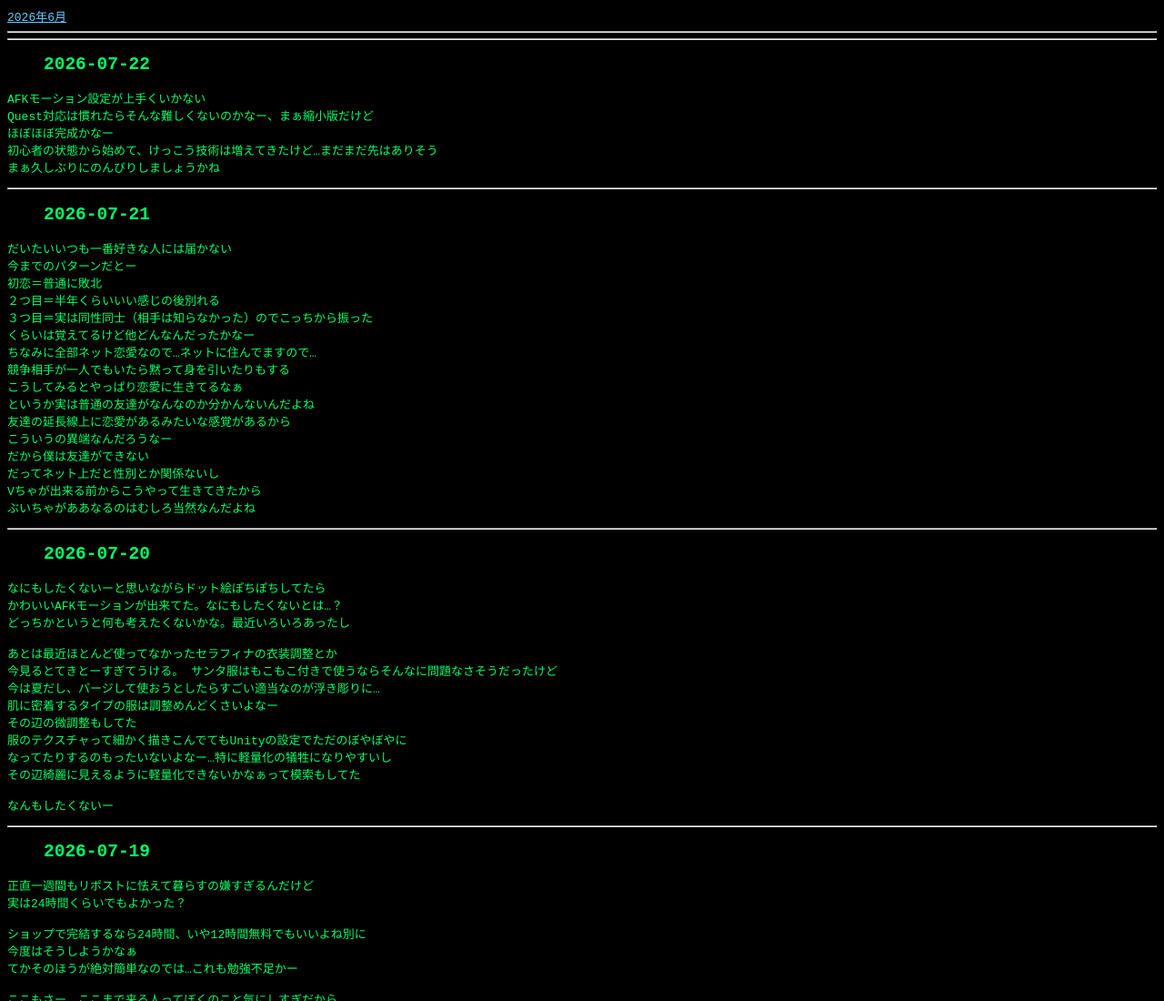
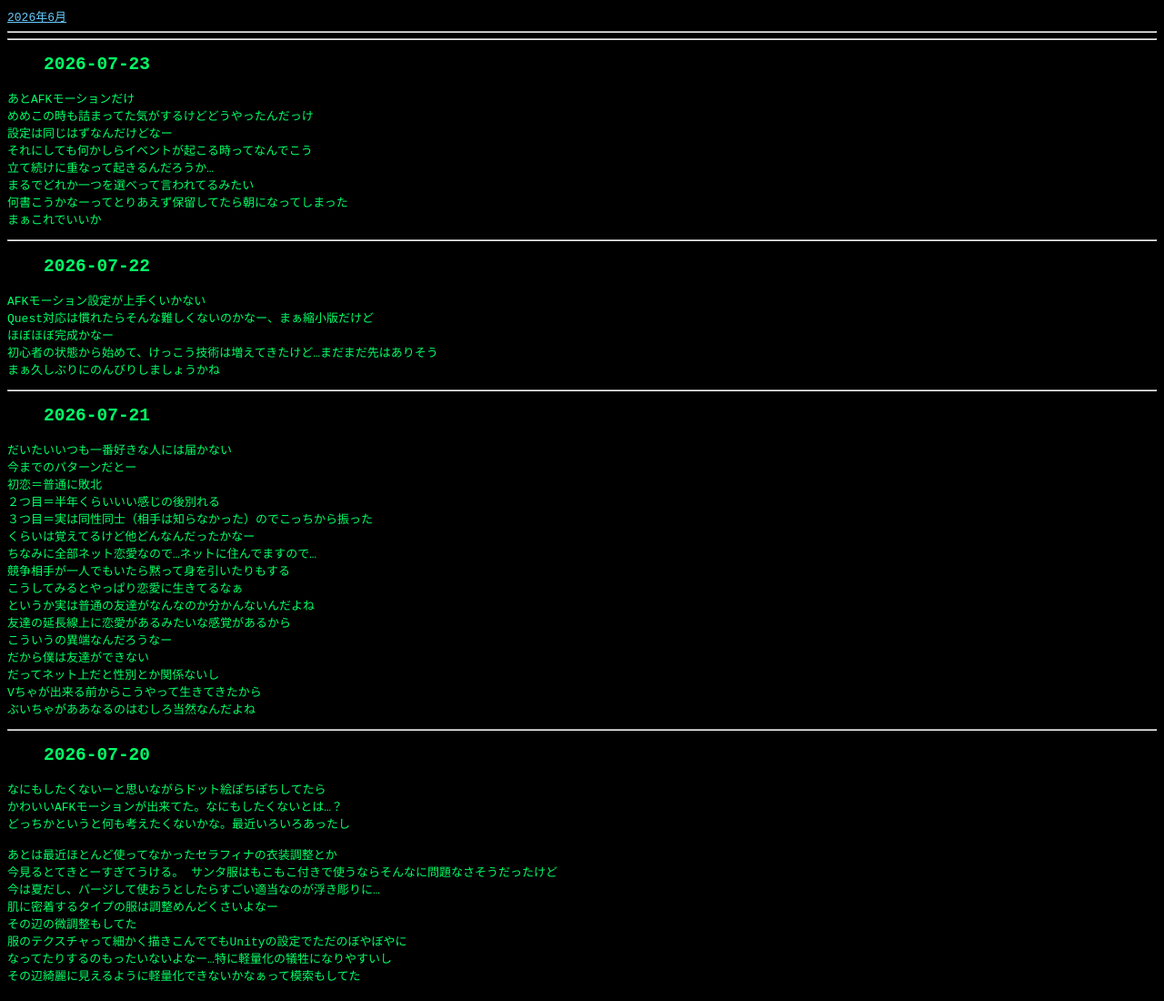
Before and after one commit to no-nyanko/no-nyanko.github.io, a plain HTML site: page diary.html in a window 1280 px wide. Shown: the top 1100 px of the page at 91% size. Drawn offline with Linux system fonts and the light colour scheme.

Commit message:
Update diary.html with July 23, 2026 entry
Added new diary entry for July 23, 2026, with reflections.

```diff
--- a/diary.html
+++ b/diary.html
@@ -14,6 +14,20 @@
 <body>
         <a href=diary/2026_6.html >2026年6月</a>
         <hr>
+        <hr>
+          <ul>
+                 <h2>2026-07-23</h2>
+          </ul>
+        <p>
+                あとAFKモーションだけ<br>
+                めめこの時も詰まってた気がするけどどうやったんだっけ<br>
+                設定は同じはずなんだけどなー<br>
+                それにしても何かしらイベントが起こる時ってなんでこう<br>
+                立て続けに重なって起きるんだろうか…<br>
+                まるでどれか一つを選べって言われてるみたい<br>
+                何書こうかなーってとりあえず保留してたら朝になってしまった<br>
+                まぁこれでいいか
+        </p>
         <hr>
           <ul>
                  <h2>2026-07-22</h2>
```
